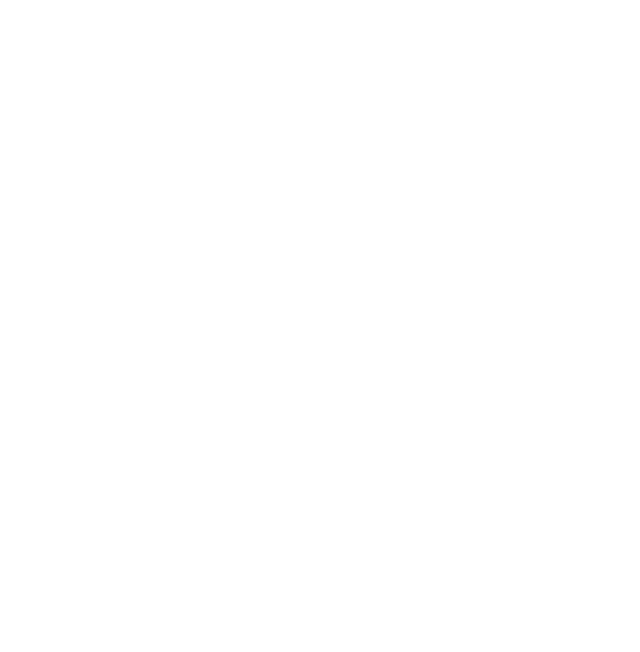
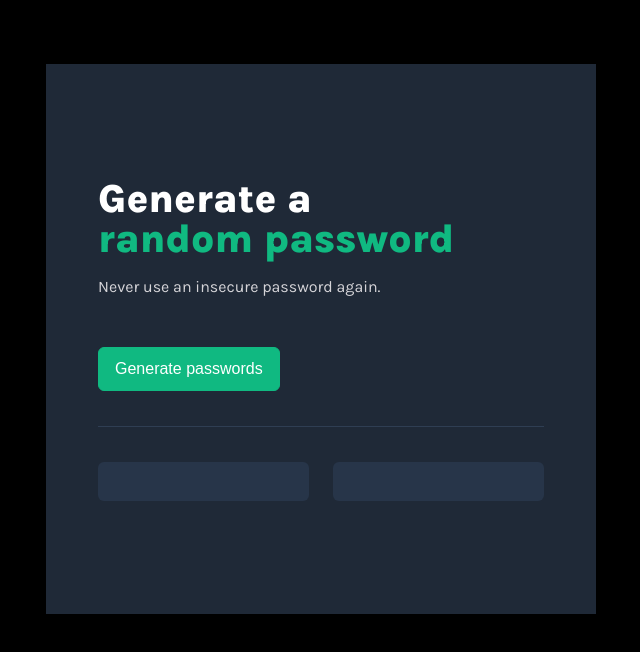
Before and after one commit to AnastasiiaHombalevska/random-password-generator, a plain HTML site: page index.html in a window 1280 px wide. Shown: the whole page, without its empty margins (319-959 px from the left). Drawn offline with Linux system fonts and the light colour scheme.

Commit message:
add main sections

```diff
--- a/index.css
+++ b/index.css
@@ -1,3 +1,63 @@
 body {
-    margin: 0;
+  margin: 0;
+  font-family: "Karla", sans-serif;
+  font-optical-sizing: auto;
+  font-weight: 400;
+  font-style: normal;
+  background-color: #000;
 }
+
+.container {
+  margin: 64px auto;
+  background-color: #1f2937;
+  color: #10b981;
+  width: 550px;
+  height: 550px;
+  padding: 115px 52px 0;
+  box-sizing: border-box;
+}
+
+.title {
+  font-weight: 800;
+  font-size: 40px;
+  line-height: 40px;
+  margin: 0 0 18px 0;
+}
+
+.title-light {
+  color: #fff;
+}
+
+.container-top {
+  padding-bottom: 35px;
+  border-bottom: 1px solid #2f3e53;
+}
+
+.remainder {
+  color: #d5d4d8;
+  margin: 0 0 51px 0;
+}
+
+.btn {
+  font-weight: 500;
+  font-size: 16px;
+  line-height: 24px;
+  color: #fff;
+  background-color: #10b981;
+  padding: 9px 16px;
+  border: 1px solid #10b981;
+  border-radius: 6px;
+}
+
+.results-container {
+  display: flex;
+  justify-content: space-between;
+  padding-top: 35px;
+}
+.results {
+  width: 211px;
+  height: 39px;
+  background-color: #273549;
+  color: #10b981;
+  border-radius: 6px;
+}
--- a/index.html
+++ b/index.html
@@ -1,9 +1,25 @@
 <html>
     <head>
+        <link rel="preconnect" href="https://fonts.googleapis.com">
+        <link rel="preconnect" href="https://fonts.gstatic.com" crossorigin>
+        <link href="https://fonts.googleapis.com/css2?family=Karla:ital,wght@0,200..800;1,200..800&display=swap" rel="stylesheet">
         <link rel="stylesheet" href="index.css">
     </head>
     <body>
-        <h1></h1>
+        <div class="container">
+            <div class="container-top">
+              <h1 class="title"><span class="title-light">Generate a</span> <br>random password</h1>
+
+              <p class="remainder">Never use an insecure password again.</p>
+
+              <button class="btn">Generate passwords</button>
+            </div>
+
+            <div class="results-container">
+            <div class="results" id="first-parol"></div>
+            <div class="results" id="second-parol"></div>
+            </div>
+        </div>
         <script src="index.js"></script>
     </body>
 </html>
```
